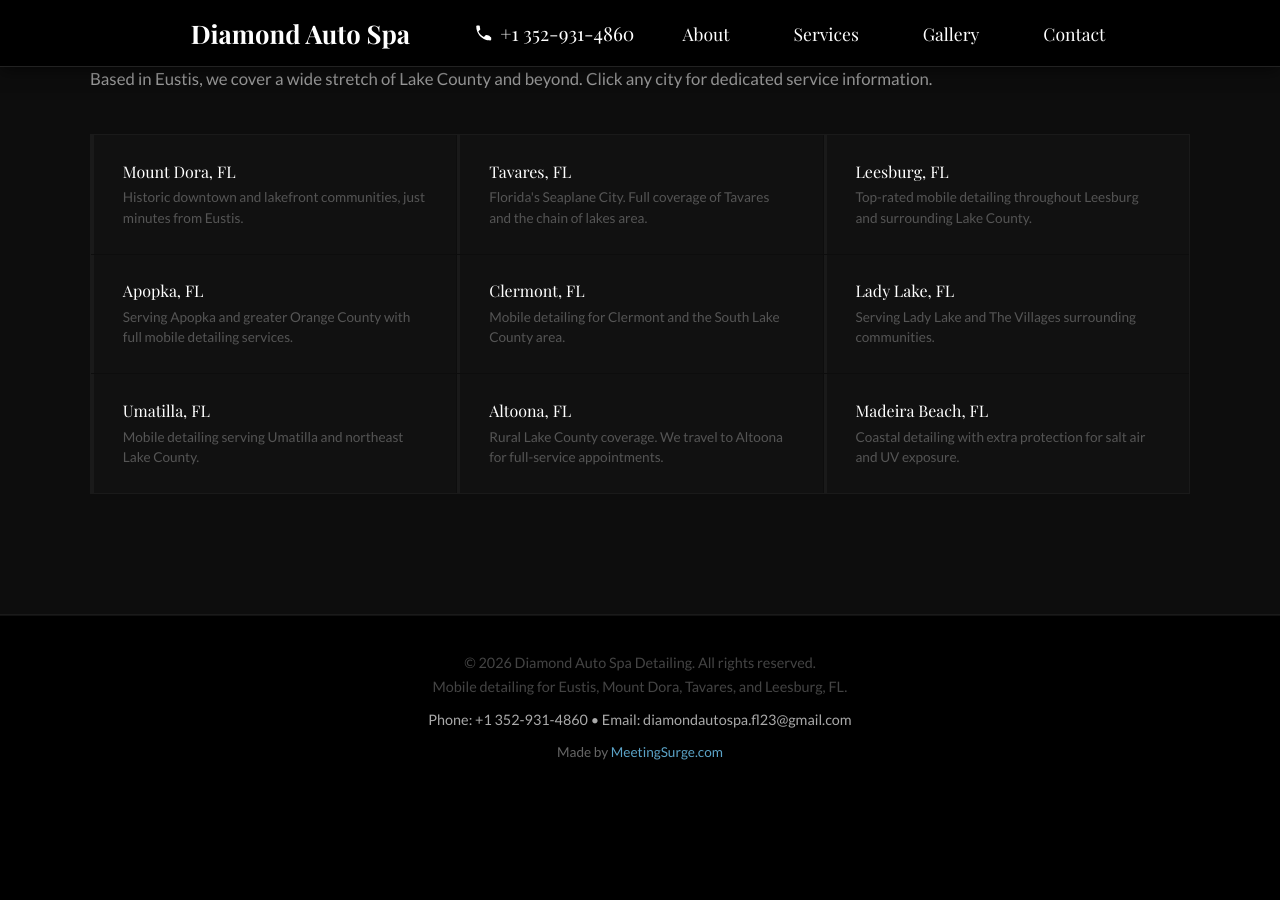
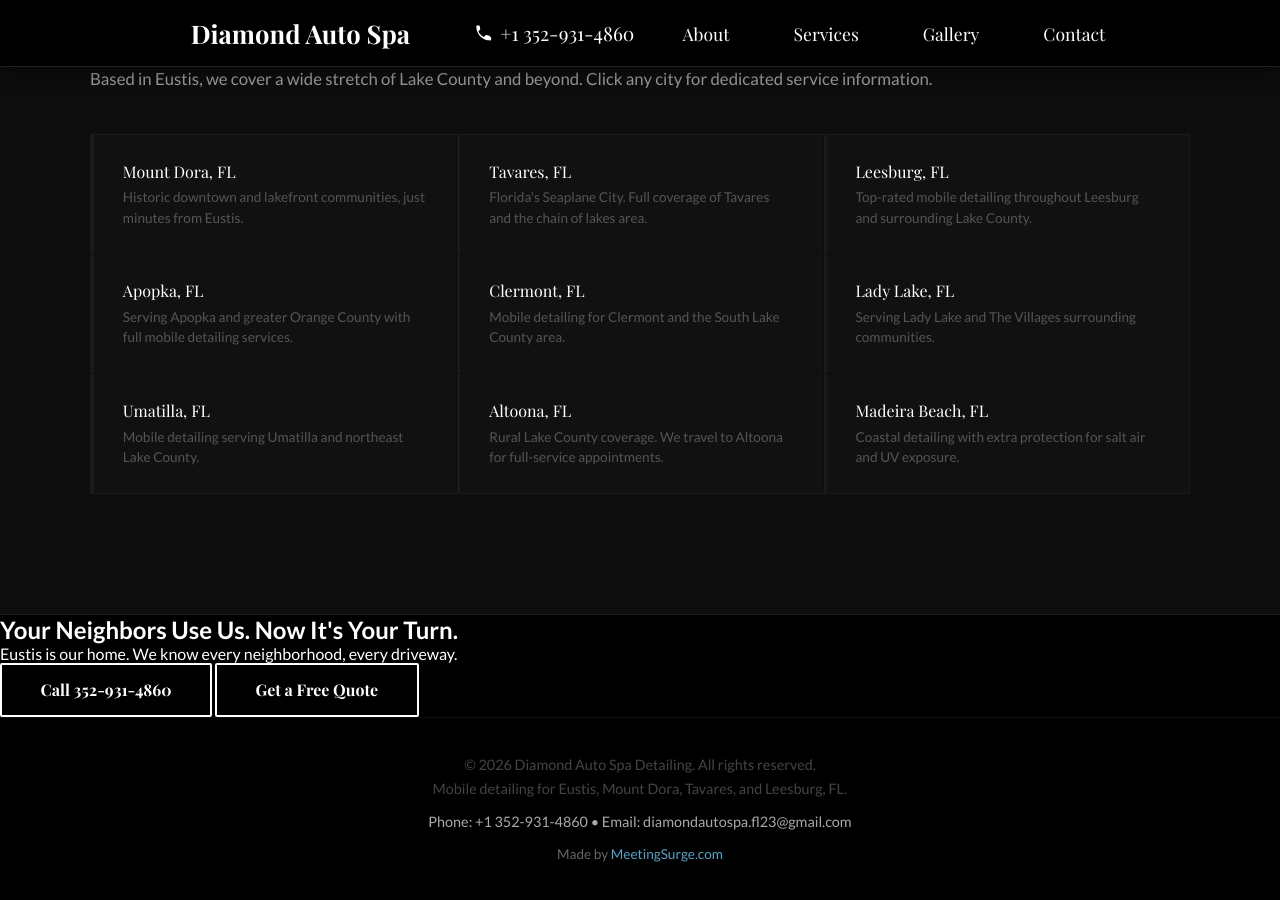
Before and after one commit to JamesBrownR/Diamond-Auto-Spa-Detailing, a Jekyll site: the page built from service-area/eustis-fl/index.html, in a window 1280 px wide and 900 px high, scrolled down 5061 px. Built offline with Jekyll 4.4.1, drawn with Linux system fonts in a browser that asks for light colours; some web fonts are replaced; before the commit the page ends 5859 px from its top, so only the background shows below that.

Commit message:
Update index.html

```diff
--- a/service-area/eustis-fl/index.html
+++ b/service-area/eustis-fl/index.html
@@ -409,3 +409,9 @@
         </div>
     </div>
 </section>
+<div class="footer-cta-band">
+    <h2>Your Neighbors Use Us. Now It's Your Turn.</h2>
+    <p>Eustis is our home. We know every neighborhood, every driveway.</p>
+    <a href="tel:+13529314860" class="cta-bbutton">Call 352-931-4860</a>
+    <a href="/#contact" class="cta-bbutton">Get a Free Quote</a>
+</div>
```
